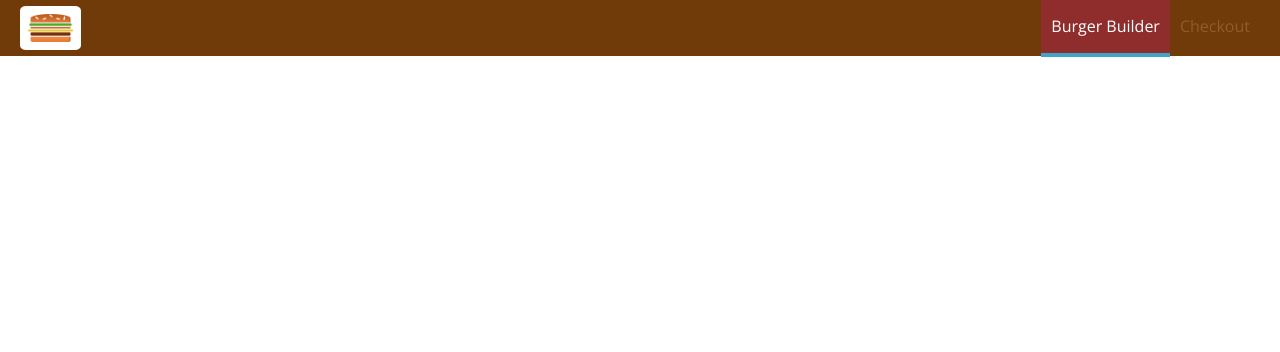
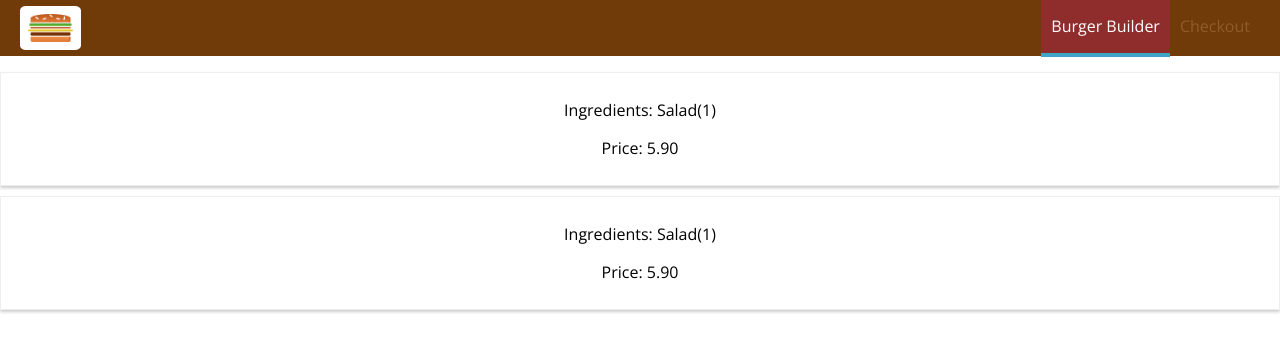
Before and after one commit to cosinus30/burger-builder, a React (Create React App) app: page /orders in a window 1280 px wide. Shown: the top 352 px of the page. Built offline with nearby package versions, Linux system fonts and the light colour scheme.

Commit message:
Add orders page.
Routing is not configured yet.
Data is not coming from backend.

```diff
--- a/src/App.js
+++ b/src/App.js
@@ -5,6 +5,7 @@
 import BurgerBuilder from './containers/BurgerBuilder/BurgerBuilder'
 import Checkout from './containers/Checkout/Checkout';
 import { Route, Switch } from 'react-router-dom'
+import Orders from './containers/Orders/Orders';
 
 function App() {
   return (
@@ -12,6 +13,7 @@
       <Layout>
         <Switch>
           <Route path="/checkout" component={Checkout} />
+          <Route path="/orders" component={Orders} />
           <Route path="/" exact component={BurgerBuilder} />
         </Switch>
       </Layout>
--- /dev/null
+++ b/src/components/Order/Order.js
@@ -0,0 +1,15 @@
+
+import React from 'react'
+
+import classes from './Order.module.css'
+
+const Order = (props) => {
+    return (
+        <div className={classes.Order}>
+            <p>Ingredients: Salad(1)</p>
+            <p>Price: 5.90</p>
+        </div>
+    )
+}
+
+export default Order
--- /dev/null
+++ b/src/components/Order/Order.module.css
@@ -0,0 +1,8 @@
+.Order {
+    width: 100%;
+    border: 1px solid #eee;
+    box-shadow: 0 2px 3px #ccc;
+    padding: 10px;
+    margin: 10px auto;
+    box-sizing: border-box;
+}
--- /dev/null
+++ b/src/containers/Orders/Orders.js
@@ -0,0 +1,25 @@
+import React from 'react'
+import Order from '../../components/Order/Order'
+
+const { Component } = require("react");
+
+
+class Orders extends Component {
+
+    state = {
+
+    }
+
+
+
+    render() {
+        return (
+            <div>
+                <Order />
+                <Order />
+
+            </div>);
+    }
+}
+
+export default Orders
```
Also changed, not shown: src/components/Order/CheckoutSummary/CheckoutSummary.js (renamed from src/components/Order/Checkout/CheckoutSummary.js), src/components/Order/CheckoutSummary/CheckoutSummary.module.css (renamed from src/components/Order/Checkout/CheckoutSummary.module.css).
